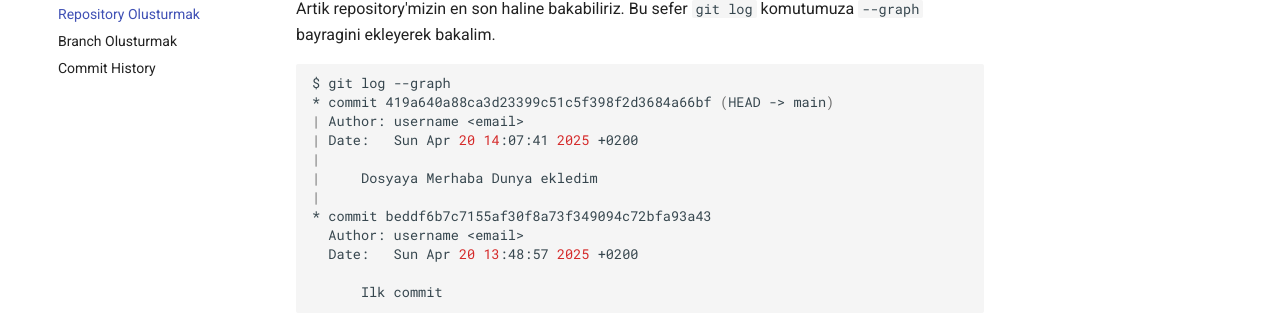
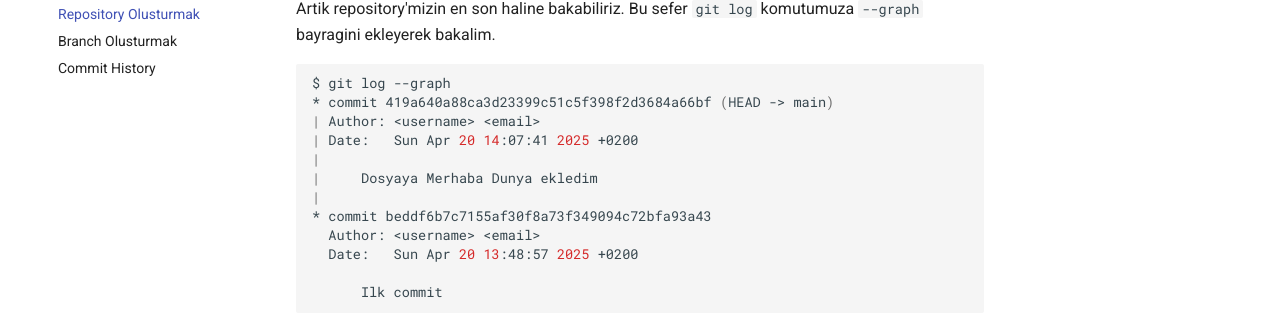
Before and after one commit to buravc/git-kilavuzu, an MkDocs documentation site: the page built from docs/temeller/repository-olusturmak.md, in a window 1280 px wide and 900 px high, scrolled down 3700 px. Shown: the part 148-478 px from the top of the window. Built offline with MkDocs 1.6.1 and Material for MkDocs 9.7.7, drawn with Linux system fonts in a browser that asks for light colours; part of the change alters nothing that is shown.

````diff
--- a/docs/temeller/repository-olusturmak.md
+++ b/docs/temeller/repository-olusturmak.md
@@ -160,13 +160,13 @@ Artik repository'mizin en son haline bakabiliriz. Bu sefer `git log` komutumuza
 ```bash
 $ git log --graph
 * commit 419a640a88ca3d23399c51c5f398f2d3684a66bf (HEAD -> main)
-| Author: username <email>
+| Author: <username> <email>
 | Date:   Sun Apr 20 14:07:41 2025 +0200
 |
 |     Dosyaya Merhaba Dunya ekledim
 |
 * commit beddf6b7c7155af30f8a73f349094c72bfa93a43
-  Author: username <email>
+  Author: <username> <email>
   Date:   Sun Apr 20 13:48:57 2025 +0200
 
       Ilk commit
````
